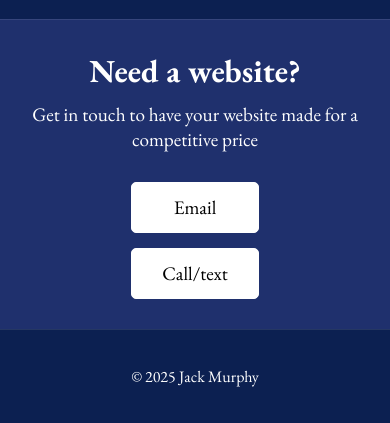
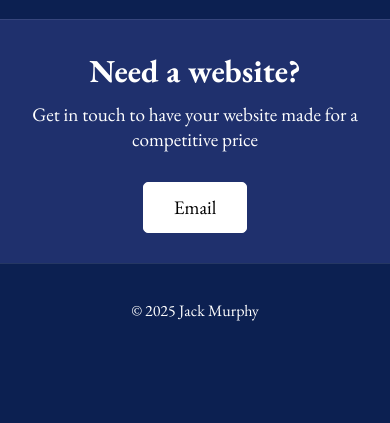
Before and after one commit to jackfrancismurphy/rotherhithe_tides, a plain HTML site: page index.htm in a window 390 px wide. Shown: the part 1092-1515 px from the top of the page. After the commit the page ends 1449 px from the top, so only its background shows below. Drawn offline with nearby package versions, Linux system fonts and the light colour scheme.

Commit message:
Removing phone number

```diff
--- a/index.htm
+++ b/index.htm
@@ -41,9 +41,6 @@
             <a href="mailto:jackfrancismurphy@outlook.com" class="contact-button email-button">
                 Email
             </a>
-            <a href="tel:+447966694549" class="contact-button phone-button">
-                Call/text
-            </a>
         </div>
     </section>
 
```
